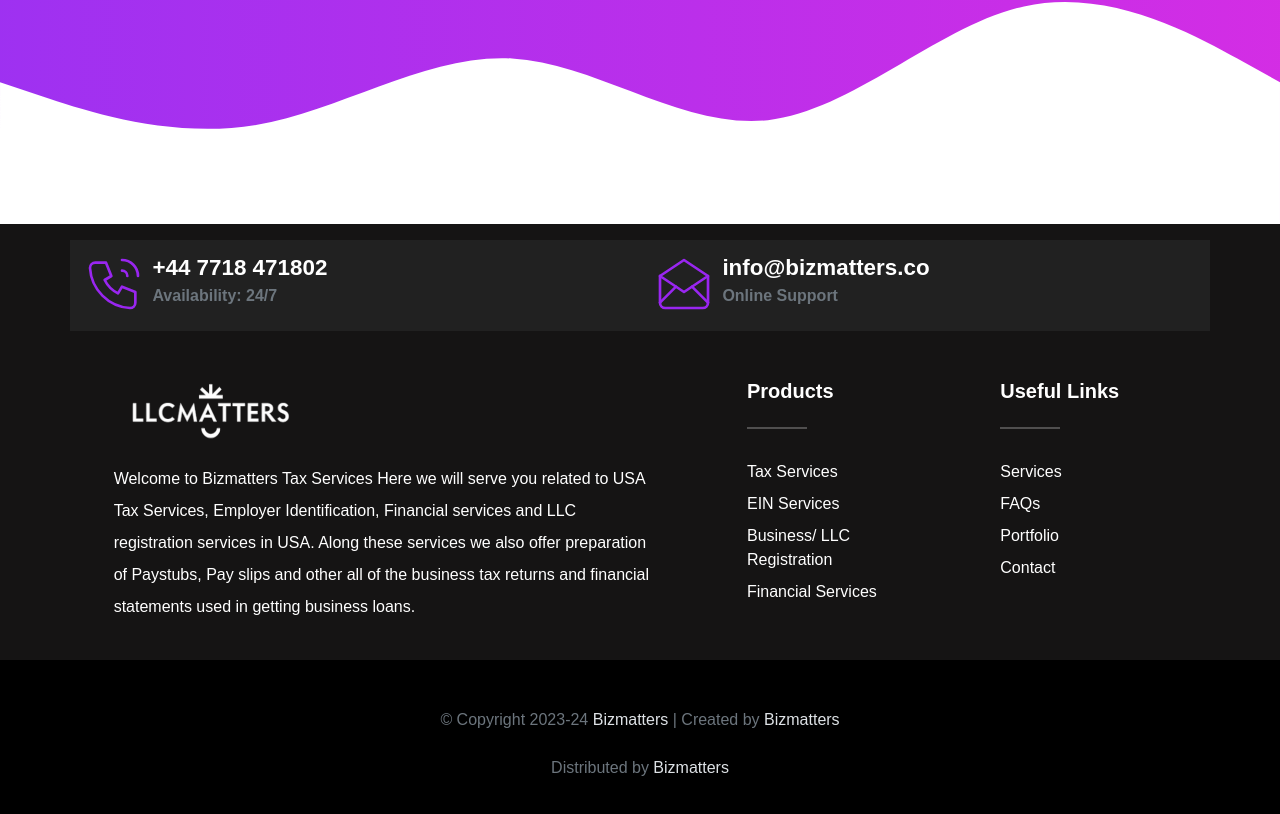
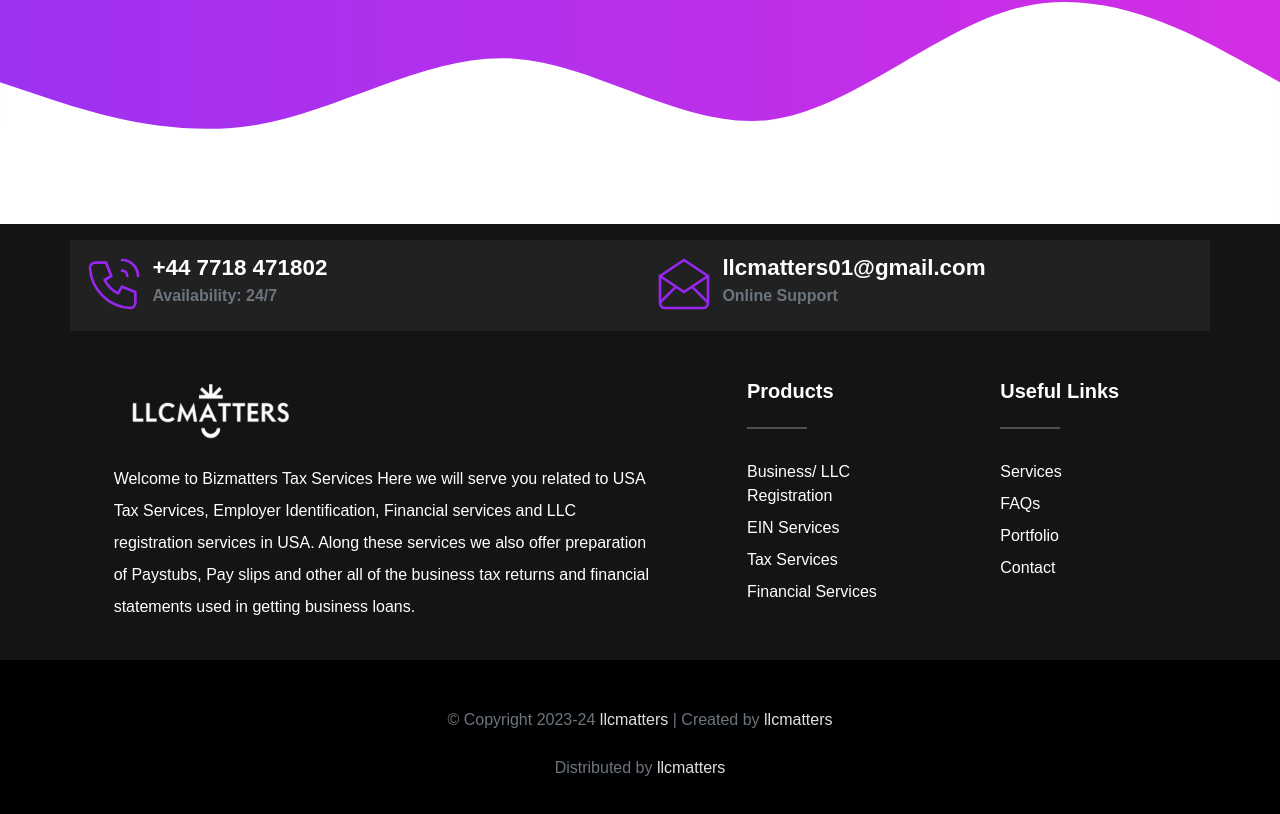
Before and after one commit to faizy644/bizmatters, a website: page tax-services.html in a window 1280 px wide. Shown: the part 1118-1932 px from the top of the page. Drawn offline with nearby package versions, Linux system fonts and the light colour scheme; files that its build step writes are made by us from their sources.

Commit message:
Update tax-services.html

```diff
--- a/tax-services.html
+++ b/tax-services.html
@@ -4,8 +4,8 @@
     <meta charset="UTF-8">
     <meta http-equiv="X-UA-Compatible" content="IE=edge">
     <meta name="viewport" content="width=device-width, initial-scale=1">
-<title>BIZMATTERS</title>
-    <link rel="icon" href="images/Title.ico" type="image/x-icon">
+<title>LLCMATTERS</title>
+    <link rel="icon" href="images/title.ico" type="image/x-icon">
     <link rel="stylesheet" href="assets/css/style.css">
     <link rel="stylesheet" href="assets/css/fontawesome.css">
     <link rel="stylesheet" href="https://cdn.jsdelivr.net/npm/glightbox/dist/css/glightbox.min.css" />
@@ -148,7 +148,7 @@
           </svg>
         </div>
         <div class="contact-box__info">
-          <a href="mailto:info@bizmatters.co" class="contact-box__info--title">info@bizmatters.co</a>
+          <a href="mailto:llcmatters01@gmail.com" class="contact-box__info--title">llcmatters01@gmail.com</a>
           <p class="contact-box__info--subtitle">Online Support</p>
         </div>
       </div>
@@ -191,9 +191,9 @@
         <h5 class="text-capitalize fw-bold">Products</h5>
         <hr class="bg-white d-inline-block mb-4" style="width: 60px; height: 2px;">
         <ul class="list-inline campany-list">
-          <li><a href="tax-services">Tax Services</a></li>
+			          <li><a href="llc-registration">Business/ LLC Registration</a></li>
           <li><a href="ein-services">EIN Services</a></li>
-          <li><a href="llc-registration">Business/ LLC Registration</a></li>
+			          <li><a href="tax-services">Tax Services</a></li>
           <li><a href="financial-services">Financial Services</a></li>
         </ul>
       </div>
@@ -226,9 +226,9 @@
       <div class="row text-center text-white">
         <div class="col-12">
           <div class="footer-bottom__copyright">
-            &COPY; Copyright 2023-24 <a href="index">Bizmatters</a> | Created by <a href="index">Bizmatters</a><br><br>
+            &COPY; Copyright 2023-24 <a href="index">llcmatters</a> | Created by <a href="index">llcmatters</a><br><br>
 
-            Distributed by <a href="index">Bizmatters</a>
+            Distributed by <a href="index">llcmatters</a>
           </div>
         </div>
       </div>
```
